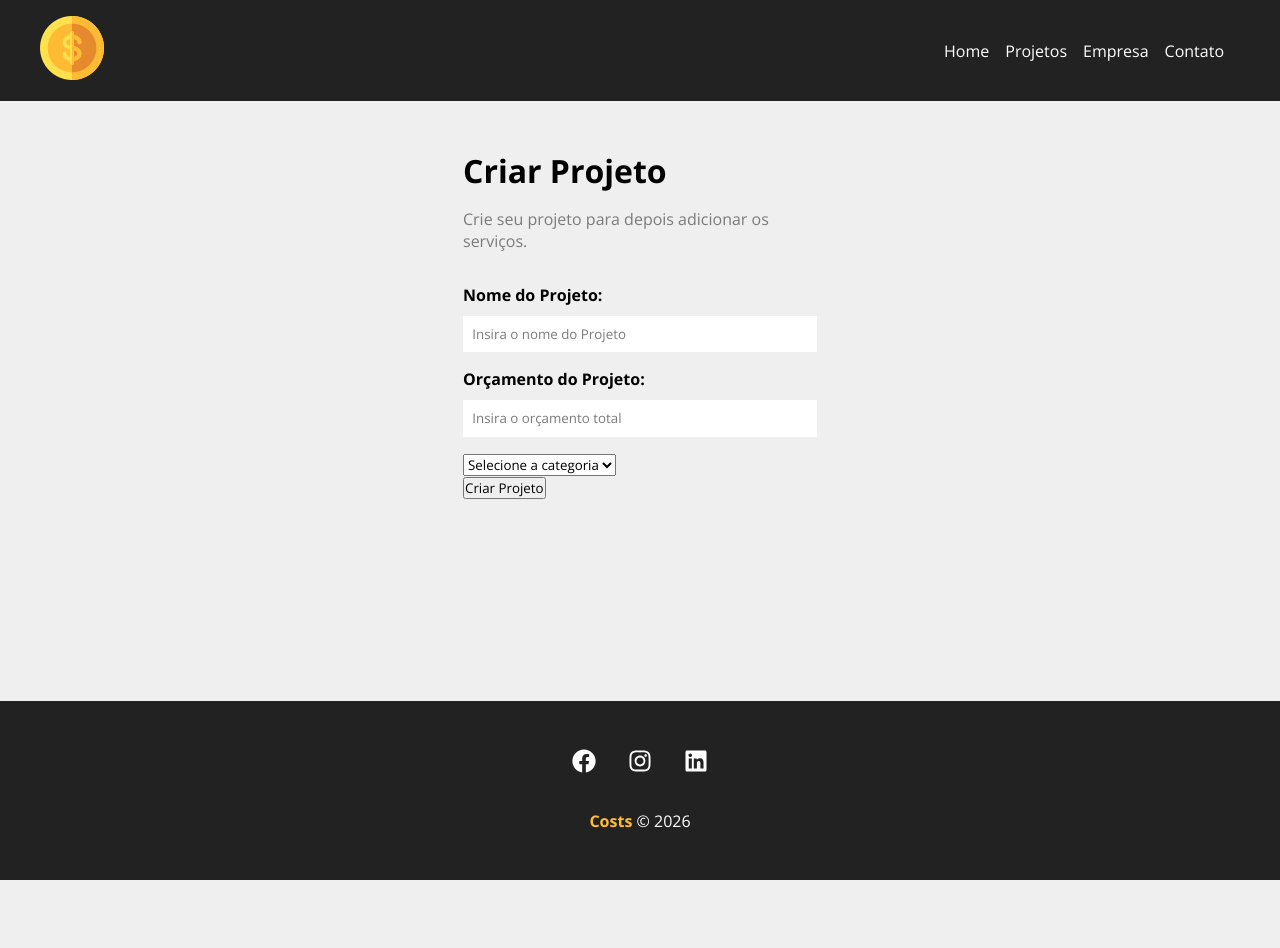
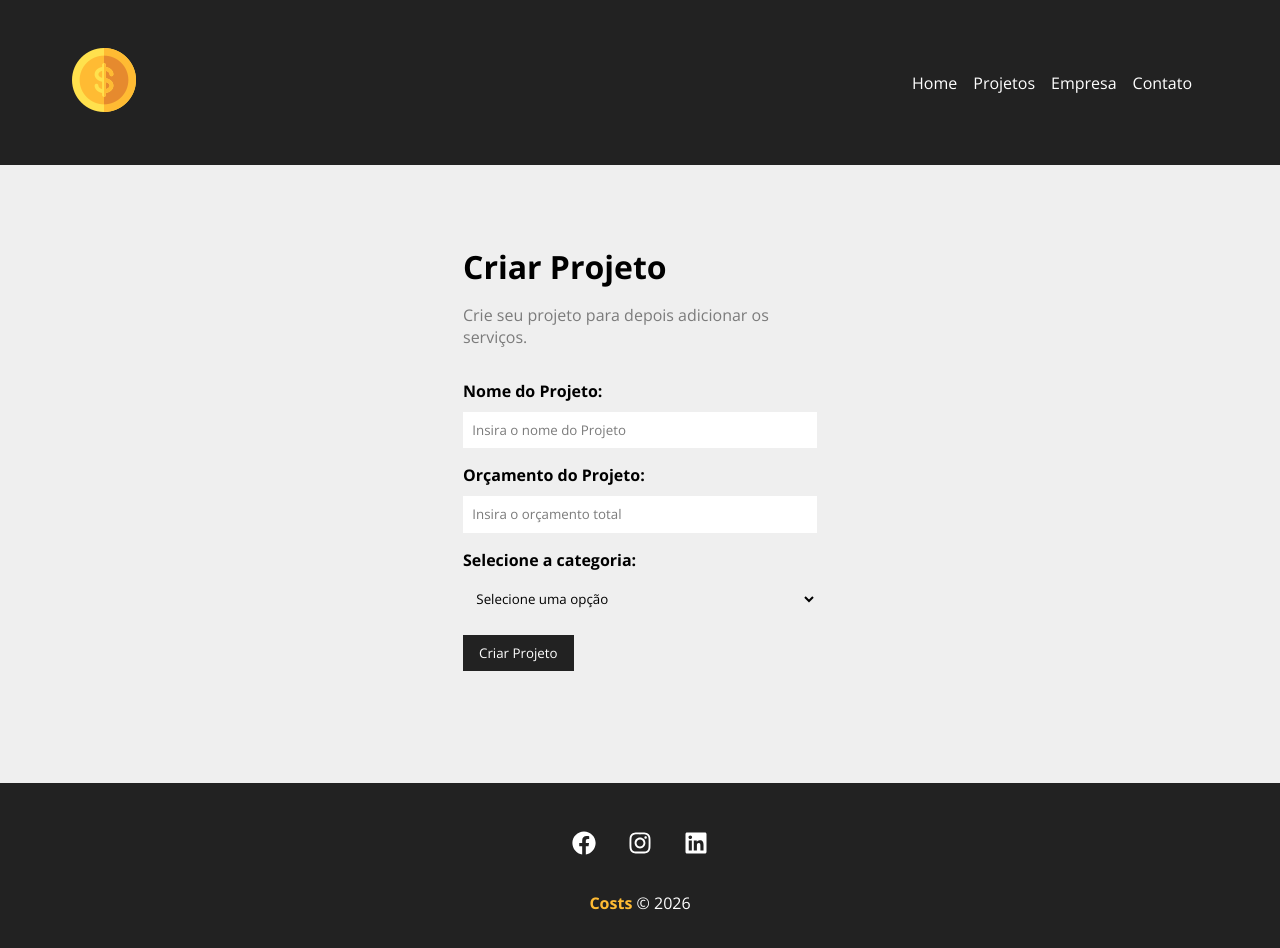
Before and after one commit to viniciuscastiliani/javascript, a React (Create React App) app in the folder curso-react-hora-de-codar/costs/: page /newproject in a window 1280 px wide. Shown: the top 948 px of the page. Before the commit the page ends 880 px from the top, so only its background shows below. Built offline with nearby package versions, Linux system fonts and the light colour scheme; a web font is replaced by a local one.

Commit message:
Componetização do Form

```diff
--- a/curso-react-hora-de-codar/costs/src/components/form/Select.js
+++ b/curso-react-hora-de-codar/costs/src/components/form/Select.js
@@ -0,0 +1,16 @@
+import styles from './Select.module.css'
+
+function Select({ text, name, options, handleOnChange, value }) {
+    return (
+        <div className={styles.formControl}>
+            <label htmlFor={name}>{text}:</label>
+            <select>
+                name={name}
+                id={name}
+                <option>Selecione uma opção</option>
+            </select>
+        </div>
+    )
+}
+
+export default Select
--- /dev/null
+++ b/curso-react-hora-de-codar/costs/src/components/form/Select.module.css
@@ -0,0 +1,16 @@
+.formControl {
+    display: flex;
+    flex-direction: column;
+    margin-bottom: 1em;
+}
+
+.formControl label {
+    margin-bottom: .6em;
+    font-weight: bold;
+}
+
+.formControl select {
+    padding: .7em;
+    border-radius: 0;
+    border: none;
+}
--- /dev/null
+++ b/curso-react-hora-de-codar/costs/src/components/form/SubmitButton.js
@@ -0,0 +1,11 @@
+import styles from './SubmitButton.module.css'
+
+function SubmitButton({ text }) {
+    return (
+        <div>
+            <button className={styles.btn}>{text}</button>
+        </div>
+    )
+}
+
+export default SubmitButton
--- /dev/null
+++ b/curso-react-hora-de-codar/costs/src/components/form/SubmitButton.module.css
@@ -0,0 +1,13 @@
+.btn {
+    background-color: #222;
+    color: #fff;
+    padding: 0.7em 1.2em;
+    text-decoration: none;
+    transition: .5s;
+    cursor: pointer;
+    border: none;
+}
+
+.btn:hover {
+    color: #ffbb33;
+}
--- a/curso-react-hora-de-codar/costs/src/components/layout/Container.module.css
+++ b/curso-react-hora-de-codar/costs/src/components/layout/Container.module.css
@@ -1,9 +1,12 @@
 .container {
-    width: 1200px;
+    max-width: 1200px;
+    width: 100%;
+    margin: 0 auto;
+    padding: 2em;
     display: flex;
+    flex-wrap: wrap;
     justify-content: space-between;
-    margin: 0 auto;
-    flex-wrap: wrap;
+    box-sizing: border-box;
 }
 
 .minHeight {
--- a/curso-react-hora-de-codar/costs/src/components/pages/NewProject.js
+++ b/curso-react-hora-de-codar/costs/src/components/pages/NewProject.js
@@ -6,7 +6,7 @@ function NewProject() {
         <div className={styles.newprojectContainer}>
             <h1>Criar Projeto</h1>
             <p>Crie seu projeto para depois adicionar os serviços.</p>
-            <ProjectForm />
+            <ProjectForm btnText="Criar Projeto" />
         </div>
     )
 }
--- a/curso-react-hora-de-codar/costs/src/components/projects/ProjectForm.js
+++ b/curso-react-hora-de-codar/costs/src/components/projects/ProjectForm.js
@@ -1,7 +1,9 @@
 import Input from '../form/Input'
+import Select from '../form/Select'
+import SubmitButton from '../form/SubmitButton'
 import styles from './ProjectForm.module.css'
 
-function ProjectForm() {
+function ProjectForm( {btnText} ) {
     return (
         <form className={styles.form}>
             <Input
@@ -18,15 +20,9 @@ function ProjectForm() {
                 placeholder="Insira o orçamento total"
             />
 
-            <div>
-                <select name="categoryId">
-                    <option disabled selected>Selecione a categoria</option>
-                </select>
-            </div>
+            <Select name="categoryId" text="Selecione a categoria" />
 
-            <div>
-                <input type="submit" value="Criar Projeto" />
-            </div>
+            <SubmitButton text={btnText} />
 
         </form>
     )
```
